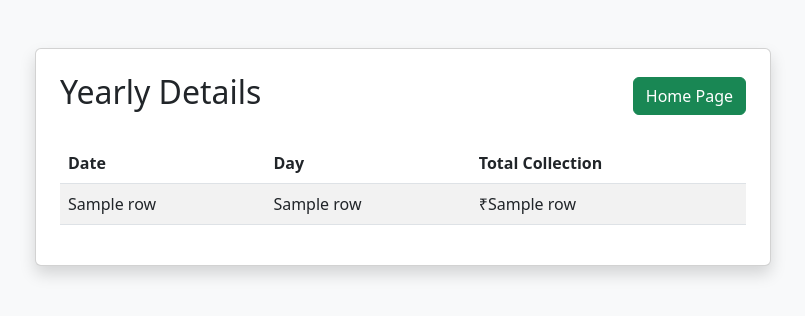
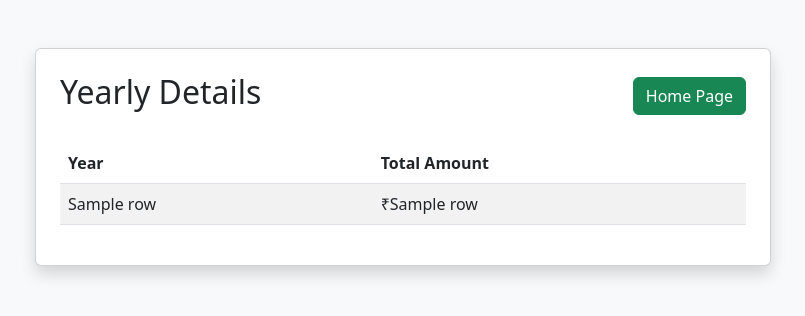
Before and after one commit to RohithSriSai143/shop-ledger, a Flask app: template templates/yearly_details.html in a window 1280 px wide. Shown: the part 56-372 px from the top of the page, without its empty margins (237-1042 px from the left). Run offline with Flask 3, Linux system fonts and the light colour scheme; the template is opened without the code that fills it: most values are stand-ins (such as "Sample title", 1, 10 or a date in 2020).

Commit message:
Update HTML structure and class names in yearly details

```diff
--- a/templates/yearly_details.html
+++ b/templates/yearly_details.html
@@ -10,7 +10,7 @@
     <nav class="navbar navbar-dark bg-dark">
         <div class="container-fluid">
             <a class="navbar-brand" href="/dashboard">Siva sai durga - Yearly Details</a>
-            <a href="/dashboard" class="btn btn-success btn-sm">Home Page</a>
+            <a href="/dashboard" class="dashboard-btn btn btn-success btn-sm">Home Page</a>
         </div>
     </nav>
 
@@ -25,16 +25,14 @@
                     <table class="table table-striped">
                         <thead>
                             <tr>
-                                <th>Date</th>
-                                <th>Day</th>
-                                <th>Total Collection</th>
+                                <th>Year</th>
+                                <th>Total Amount</th>
                             </tr>
                         </thead>
                         <tbody>
                             {% for row in transactions %}
                             <tr>
                                 <td>{{ row[1] }}</td>
-                                <td>{{ row[2] }}</td>
                                 <td>₹{{ row[5] }}</td>
                             </tr>
                             {% endfor %}
```
